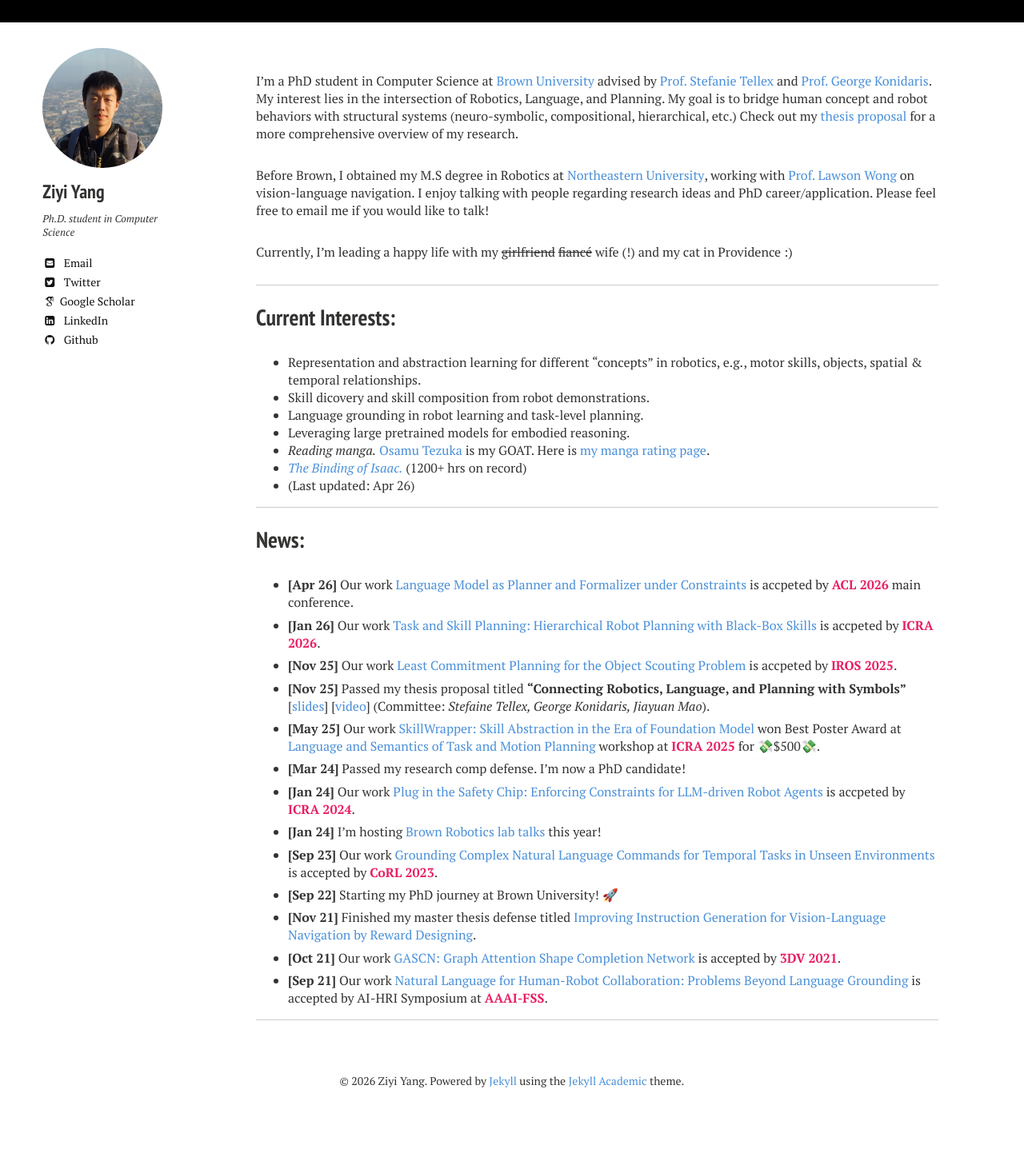
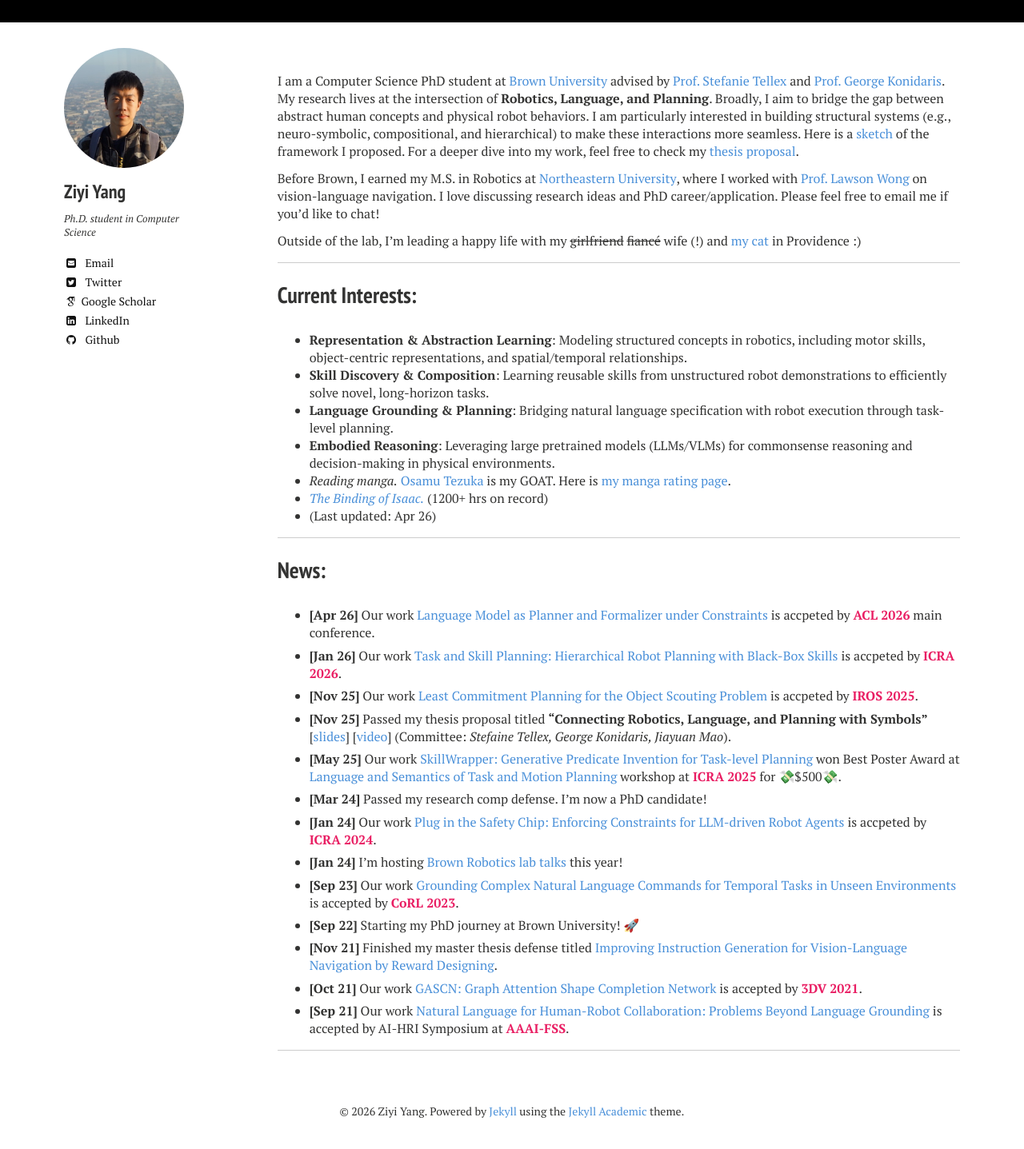
Before and after one commit to YzyLmc/YzyLmc.github.io, a Jekyll site: the page built from docs/index.md, in a window 1280 px wide, cut to the strip 104-1552 px from the top of the page. Shown: the top 1437 px of the strip at 80% size. Built offline with Jekyll 4.4.1, drawn with Linux system fonts in a browser that asks for light colours; nearby versions of some CDN libraries; some web fonts are replaced; before the commit the page ends 1514 px from its top, so only the background shows below that.

Commit message:
Reword intro and research interest

```diff
--- a/docs/_sass/page.scss
+++ b/docs/_sass/page.scss
@@ -234,10 +234,11 @@ $button-size: 1.5rem;
 		@media #{$small} {
 			@include grid(12,8);
 			@include prefix(12,0);
-			@include suffix(12,0);
+			@include suffix(12,0.75);
 		}
 		@media #{$x-large} {
 			@include grid(12,7);
+			@include suffix(12,1.5);
 		}
 	}
 }
@@ -252,10 +253,11 @@ $button-size: 1.5rem;
 	@media #{$small} {
 		@include grid(12,8);
 		@include prefix(12,0);
-		@include suffix(12,0);
+		@include suffix(12,0.75);
 	}
 	@media #{$x-large} {
 		@include grid(12,7);
+		@include suffix(12,1.5);
 	}
 	h3 {
 		margin: 0;
@@ -378,7 +380,7 @@ $button-size: 1.5rem;
 	@media #{$small} {
 		display: block;
 		@include grid(12,2);
-		@include prefix(12,0.5);
+		@include prefix(12,0.75);
 		@include suffix(12,0.5);
 		h3,
 		p,
@@ -407,7 +409,7 @@ $button-size: 1.5rem;
 	}
 	@media #{$x-large} {
 		@include grid(12,1.5);
-		@include prefix(12,2);
+		@include prefix(12,1.5);
 	}
 }
 
--- a/docs/_sass/typography.scss
+++ b/docs/_sass/typography.scss
@@ -132,7 +132,7 @@ blockquote {
    ========================================================================== */
 
 p {
-	margin: 0 0 $indent-var;
+	margin: 0 0 0.75rem;
 	// sibling indentation
   @if $paragraph-indent == true {
     & + p {
--- a/docs/index.md
+++ b/docs/index.md
@@ -4,26 +4,32 @@ excerpt: "About Me..."
 menutitle: Home
 menuorder: 1
 ---
-I'm a PhD student in Computer Science at [Brown University](https://www.brown.edu/) advised by [Prof. Stefanie Tellex](https://h2r.cs.brown.edu/people/) and [Prof. George Konidaris](https://cs.brown.edu/people/gdk/). My interest lies in the intersection of Robotics, Language, and Planning. My goal is to bridge human concept and robot behaviors with structural systems (neuro-symbolic, compositional, hierarchical, etc.)
+I am a Computer Science PhD student at [Brown University](https://www.brown.edu/) advised by [Prof. Stefanie Tellex](https://h2r.cs.brown.edu/people/) and [Prof. George Konidaris](https://cs.brown.edu/people/gdk/).
+<!-- My interest lies in the intersection of Robotics, Language, and Planning.  -->
+My research lives at the intersection of __Robotics, Language, and Planning__.
+Broadly, I aim to bridge the gap between abstract human concepts and physical robot behaviors. I am particularly interested in building structural systems (e.g., neuro-symbolic, compositional, and hierarchical) to make these interactions more seamless.
+Here is a <a href="images/rlp.png" target="_blank">sketch</a> of the framework I proposed.
+<!-- My goal is to bridge human concept and robot behaviors with structural systems (neuro-symbolic, compositional, hierarchical, etc.)  -->
 <!-- I believe that [The Bitter Lesson](http://www.incompleteideas.net/IncIdeas/BitterLesson.html) might be right for the past, but doesn't tell us about the future.  -->
-Check out my [thesis proposal](#thesis-proposal) for a more comprehensive overview of my research.
+For a deeper dive into my work, feel free to check my [thesis proposal](#thesis-proposal).
 
-
-Before Brown, I obtained my M.S degree in Robotics at [Northeastern University](https://www.northeastern.edu/), working with [Prof. Lawson Wong](https://www.khoury.northeastern.edu/people/lawson-wong/) on vision-language navigation. I enjoy talking with people regarding research ideas and PhD career/application. Please feel free to email me if you would like to talk!
+Before Brown, I earned my M.S. in Robotics at [Northeastern University](https://www.northeastern.edu/), where I worked with [Prof. Lawson Wong](https://www.khoury.northeastern.edu/people/lawson-wong/) on vision-language navigation.
+I love discussing research ideas and PhD career/application. Please feel free to email me if you'd like to chat!
 <!-- I have a background in Mechanical Engineering, while I later found my interest in deep learning & robotics and transferred to the field of robotics in 2020, after finishing my internship at [Analogic](https://www.analogic.com/). -->
 
 <!--Prior to NEU, I recevied my B.Eng at School of Mechanical Engineering and Automation of [Northeastern University (CN)](http://english.neu.edu.cn/), advised by [Prof. Yaping Zhao](http://www.me.neu.edu.cn/2015/1105/c3344a55926/pagem.htm).-->
 
-Currently, I'm leading a happy life with my <s>girlfriend</s> <s>fiancé</s> wife (!) and my cat in Providence :)
+Outside of the lab, I'm leading a happy life with my <s>girlfriend</s> <s>fiancé</s> wife (!) and <a href="images/pangdingAdoption/pdandlmc.jpeg" target="_blank">my cat</a> in Providence :)
 
 ---
 ## Current Interests:
 
-- Representation and abstraction learning for different "concepts" in robotics, e.g., motor skills, objects, spatial & temporal relationships.
-- Skill dicovery and skill composition from robot demonstrations.
-- Language grounding in robot learning and task-level planning.
+<!-- - Representation and abstraction learning for different "concepts" in robotics, e.g., motor skills, objects, spatial & temporal relationships. -->
+- __Representation & Abstraction Learning__: Modeling structured concepts in robotics, including motor skills, object-centric representations, and spatial/temporal relationships.
+- __Skill Discovery & Composition__: Learning reusable skills from unstructured robot demonstrations to efficiently solve novel, long-horizon tasks.
+- __Language Grounding & Planning__: Bridging natural language specification with robot execution through task-level planning.
 <!-- - Interpretable representation for robotic tasks. -->
-- Leveraging large pretrained models for embodied reasoning.
+- __Embodied Reasoning__: Leveraging large pretrained models (LLMs/VLMs) for commonsense reasoning and decision-making in physical environments.
 <!-- - Enforcing safety guarantee in language grounding for robots. -->
 <!-- - Improving the performance of instruction generator for data augmentation in vision-language navigation task.-->
 <!-- - Solving the reward sparsity of reinforcement learning in the context of language generation-->
@@ -40,7 +46,7 @@ Currently, I'm leading a happy life with my <s>girlfriend</s> <s>fiancé</s> wif
 - __[Jan 26]__ Our work [Task and Skill Planning: Hierarchical Robot Planning with Black-Box Skills](http://irl.cs.brown.edu/pubs/tasp_icra.pdf) is accpeted by <span class="conf">ICRA 2026</span>.
 - __[Nov 25]__ Our work [Least Commitment Planning for the Object Scouting Problem](https://ieeexplore.ieee.org/abstract/document/11246625) is accpeted by <span class="conf">IROS 2025</span>.
 - <span id="thesis-proposal">__[Nov 25]__ Passed my thesis proposal titled __"Connecting Robotics, Language, and Planning with Symbols"__ [[slides](https://docs.google.com/presentation/d/1sIcSYUFVk3MHVKXmbtq5_B6M8QN55K1JEZipSCzsLqk/edit?usp=sharing)] [[video](https://brown.zoom.us/rec/share/ysLoMcmNkVjIob2yhIbree_eEYHHBfOYyEb7jDI55e4CpmKAmtdteib5XA7HWKRg.aoJDFLJK3rM0lWVd)] (Committee: _Stefaine Tellex, George Konidaris, Jiayuan Mao_).</span>
-- __[May 25]__ Our work [SkillWrapper: Skill Abstraction in the Era of Foundation Model](https://arxiv.org/abs/2511.18203) won Best Poster Award at [Language and Semantics of Task and Motion Planning](https://dyalab.mines.edu/2025/icra-workshop/) workshop at <span class="conf">ICRA 2025</span> for 💸$500💸.
+- __[May 25]__ Our work [SkillWrapper: Generative Predicate Invention for Task-level Planning](https://arxiv.org/abs/2511.18203) won Best Poster Award at [Language and Semantics of Task and Motion Planning](https://dyalab.mines.edu/2025/icra-workshop/) workshop at <span class="conf">ICRA 2025</span> for 💸$500💸.
 <!-- - __[May 24]__ Our work [Plug in the Safety Chip: Enforcing Constraints for LLM-driven Robot Agents](https://arxiv.org/abs/2309.09919) is presented at ICRA 2024. -->
 - __[Mar 24]__ Passed my research comp defense. I'm now a PhD candidate!
 - __[Jan 24]__ Our work [Plug in the Safety Chip: Enforcing Constraints for LLM-driven Robot Agents](https://arxiv.org/abs/2309.09919) is accpeted by <span class="conf">ICRA 2024</span>.
```
Also changed, not shown: docs/images/rlp.png (added).
